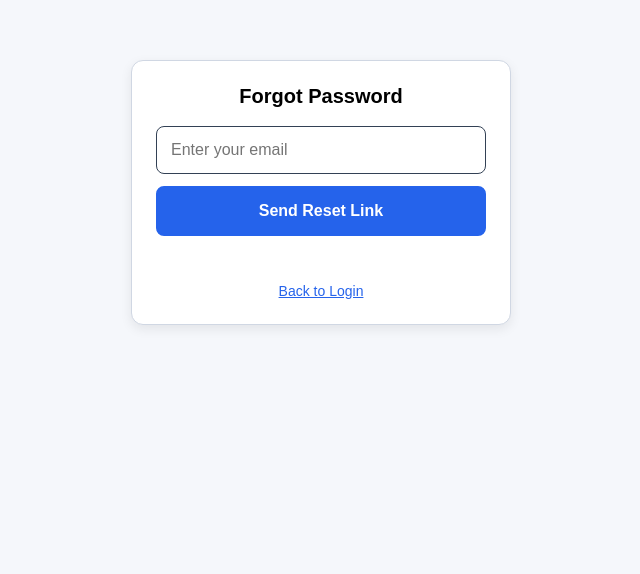
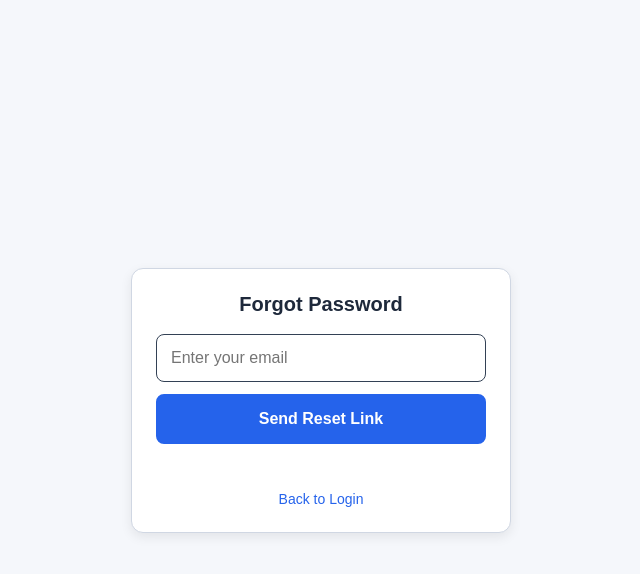
Before and after one commit to njengavictor/chanukastore, a plain HTML site: page frontendchanukaproject/forgot-password.html in a window 1280 px wide. Shown: the whole page, without its empty margins (319-959 px from the left). Drawn offline with nearby package versions, Linux system fonts and the light colour scheme.

Commit message:
Enhance forgot password page layout and functionality
Refactor forgot password page for improved structure and styling.

```diff
--- a/frontendchanukaproject/forgot-password.html
+++ b/frontendchanukaproject/forgot-password.html
@@ -5,63 +5,188 @@
 <meta name="viewport" content="width=device-width, initial-scale=1.0">
 <title>Forgot Password - Chanuka Market</title>
 <style>
-*{box-sizing:border-box}
-body{margin:0;font-family:Arial,sans-serif;background:#f5f7fb;display:flex;justify-content:center;padding:20px}
-.card{width:100%;max-width:380px;border:1px solid #d0d7e3;border-radius:12px;padding:24px;margin-top:40px;background:#ffffff;box-shadow:0 4px 12px rgba(0,0,0,0.08)}
-h2{margin:0 0 18px 0;font-size:20px;text-align:center}
-input{width:100%;padding:14px;border:1.5px solid #334155;border-radius:8px;font-size:16px;margin-bottom:12px;outline:none}
-input:focus{border-color:#2563eb}
-button#btn{width:100%;padding:14px;background:#2563eb;color:#ffffff;border:2px solid #2563eb;border-radius:8px;font-size:16px;font-weight:bold;cursor:pointer;-webkit-appearance:none;touch-action:manipulation}
-button#btn:active{background:#1d4ed8}
-#msg{margin-top:14px;font-size:14px;text-align:center;min-height:18px}
-.error{color:#dc2626} .success{color:#15803d}
+* { box-sizing: border-box; }
+body {
+  margin: 0;
+  font-family: Arial, sans-serif;
+  background: #f5f7fb;
+  display: flex;
+  justify-content: center;
+  align-items: center;
+  min-height: 100vh;
+  padding: 20px;
+}
+.card {
+  width: 100%;
+  max-width: 380px;
+  border: 1px solid #d0d7e3;
+  border-radius: 12px;
+  padding: 24px;
+  background: #ffffff;
+  box-shadow: 0 4px 12px rgba(0,0,0,0.08);
+}
+h2 {
+  margin: 0 0 18px 0;
+  font-size: 20px;
+  text-align: center;
+  color: #1e293b;
+}
+input {
+  width: 100%;
+  padding: 14px;
+  border: 1.5px solid #334155;
+  border-radius: 8px;
+  font-size: 16px;
+  margin-bottom: 12px;
+  outline: none;
+  background-color: #ffffff;
+  transition: border-color 0.2s ease;
+}
+input:focus {
+  border-color: #2563eb;
+}
+button#btn {
+  width: 100%;
+  padding: 14px;
+  background: #2563eb;
+  color: #ffffff;
+  border: 2px solid #2563eb;
+  border-radius: 8px;
+  font-size: 16px;
+  font-weight: bold;
+  cursor: pointer;
+  -webkit-appearance: none;
+  touch-action: manipulation;
+  transition: background-color 0.2s ease, border-color 0.2s ease;
+}
+button#btn:active {
+  background: #1d4ed8;
+  border-color: #1d4ed8;
+}
+button#btn:disabled {
+  background: #93c5fd;
+  border-color: #93c5fd;
+  cursor: not-allowed;
+}
+#msg {
+  margin-top: 14px;
+  font-size: 14px;
+  text-align: center;
+  min-height: 18px;
+  line-height: 1.4;
+  word-break: break-word;
+}
+.error { color: #dc2626; }
+.success { color: #15803d; }
+.link-container {
+  margin-top: 12px;
+  text-align: center;
+}
+.link-container a {
+  color: #2563eb;
+  font-size: 14px;
+  text-decoration: none;
+}
+.link-container a:hover {
+  text-decoration: underline;
+}
 </style>
 </head>
 <body>
+
 <div class="card">
-<h2>Forgot Password</h2>
-<input id="email" type="email" placeholder="Enter your email">
-<button id="btn" type="button" onclick="sendLink()">Send Reset Link</button>
-<p id="msg"></p>
-<div style="margin-top:12px;text-align:center"><a href="login.html" style="color:#2563eb;font-size:14px">Back to Login</a></div>
+  <h2>Forgot Password</h2>
+  <form id="resetForm" onsubmit="event.preventDefault(); sendLink();">
+    <input
+      id="email"
+      type="email"
+      placeholder="Enter your email"
+      required
+      autocomplete="email"
+    >
+    <button id="btn" type="submit">Send Reset Link</button>
+  </form>
+  <p id="msg"></p>
+  <div class="link-container">
+    <a href="login.html">Back to Login</a>
+  </div>
 </div>
 
 <script src="https://cdn.jsdelivr.net/npm/@supabase/supabase-js@2.39.7/dist/umd/supabase.min.js"></script>
 <script>
+const SUPABASE_URL = 'https://altpysljcjifckilnomq.supabase.co';
+const SUPABASE_ANON_KEY = 'eyJhbGciOiJIUzI1NiIsInR5cCI6IkpXVCJ9.eyJpc3MiOiJzdXBhYmFzZSIsInJlZiI6ImFsdHB5c2psY2ppZmNraWxub21xIiwicm9sZSI6ImFub24iLCJpYXQiOjE3OTIxNzE4MzUsImV4cCI6MjEwNzc0NzgzNX0.0RCw5vL0feVA_k4hVD_0Rw3HetXHI0lnntmfNYuxBXI';
+
 let supabaseClient;
-try{
-  supabaseClient = supabase.createClient(
-   'https://altpysljcjifckilnomq.supabase.co',
-   'eyJhbGciOiJIUzI1NiIsInR5cCI6IkpXVCJ9.eyJpc3MiOiJzdXBhYmFzZSIsInJlZiI6ImFsdHB5c2psY2ppZmNraWxub21xIiwicm9sZSI6ImFub24iLCJpYXQiOjE3OTIxNzE4MzUsImV4cCI6MjEwNzc0NzgzNX0.0RCw5vL0feVA_k4hVD_0Rw3HetXHI0lnntmfNYuxBXI'
-  );
-}catch(e){ console.log('supabase not ready', e) }
+if (window.supabase) {
+  try {
+    supabaseClient = window.supabase.createClient(SUPABASE_URL, SUPABASE_ANON_KEY);
+  } catch(e) {
+    console.warn('Supabase SDK initialization error:', e);
+  }
+}
 
-async function sendLink(){
+async function sendLink() {
   const emailEl = document.getElementById('email');
   const msg = document.getElementById('msg');
   const btn = document.getElementById('btn');
   const email = emailEl.value.trim();
 
-  if(!email){ msg.className='error'; msg.innerText='Enter email'; return; }
-  if(!supabaseClient){ msg.className='error'; msg.innerText='Supabase not loaded. Refresh page or turn off data saver.'; return; }
+  if (!email) {
+    msg.className = 'error';
+    msg.innerText = 'Enter email';
+    return;
+  }
 
-  msg.className=''; msg.innerText='Sending...';
-  btn.disabled=false; // keep clickable
-  btn.innerText='Sending...';
+  // Set loading state
+  msg.className = '';
+  msg.innerText = 'Sending...';
+  btn.disabled = true;
+  btn.innerText = 'Sending...';
 
-  try{
-    const { error } = await supabaseClient.auth.resetPasswordForEmail(email, {
-      redirectTo: 'https://chanukamarket-three.vercel.app/reset-password.html'
-    });
-    if(error) throw error;
-    msg.className='success';
-    msg.innerText='Link sent to '+email+'. Check inbox + spam.';
-    btn.innerText='Sent ✓';
-  }catch(e){
-    msg.className='error';
-    msg.innerText=e.message || 'Failed to fetch - check internet / adblock';
-    btn.innerText='Send Reset Link';
-    console.error(e);
+  try {
+    if (supabaseClient) {
+      // Primary attempt via Supabase Client SDK
+      const { error } = await supabaseClient.auth.resetPasswordForEmail(email, {
+        redirectTo: 'https://chanukamarket-three.vercel.app/reset-password.html'
+      });
+      if (error) throw error;
+    } else {
+      // Fallback attempt via direct REST call if CDN fails/is blocked
+      const res = await fetch(`${SUPABASE_URL}/auth/v1/recover`, {
+        method: 'POST',
+        headers: {
+          'Content-Type': 'application/json',
+          'apikey': SUPABASE_ANON_KEY
+        },
+        body: JSON.stringify({
+          email: email,
+          gotrue_meta_security: { captcha_token: null }
+        })
+      });
+
+      if (!res.ok) {
+        const errData = await res.json().catch(() => ({}));
+        throw new Error(errData.msg || errData.error_description || 'Failed to send reset email.');
+      }
+    }
+
+    // Success response
+    msg.className = 'success';
+    msg.innerText = 'Link sent to ' + email + '. Check inbox + spam.';
+    btn.innerText = 'Sent ✓';
+  } catch (err) {
+    console.error('Reset password error:', err);
+    msg.className = 'error';
+
+    if (err.message && err.message.toLowerCase().includes('failed to fetch')) {
+      msg.innerText = 'Failed to fetch - check internet / adblock';
+    } else {
+      msg.innerText = err.message || 'Failed to send reset link. Try again.';
+    }
+
+    btn.disabled = false;
+    btn.innerText = 'Send Reset Link';
   }
 }
 </script>
```
